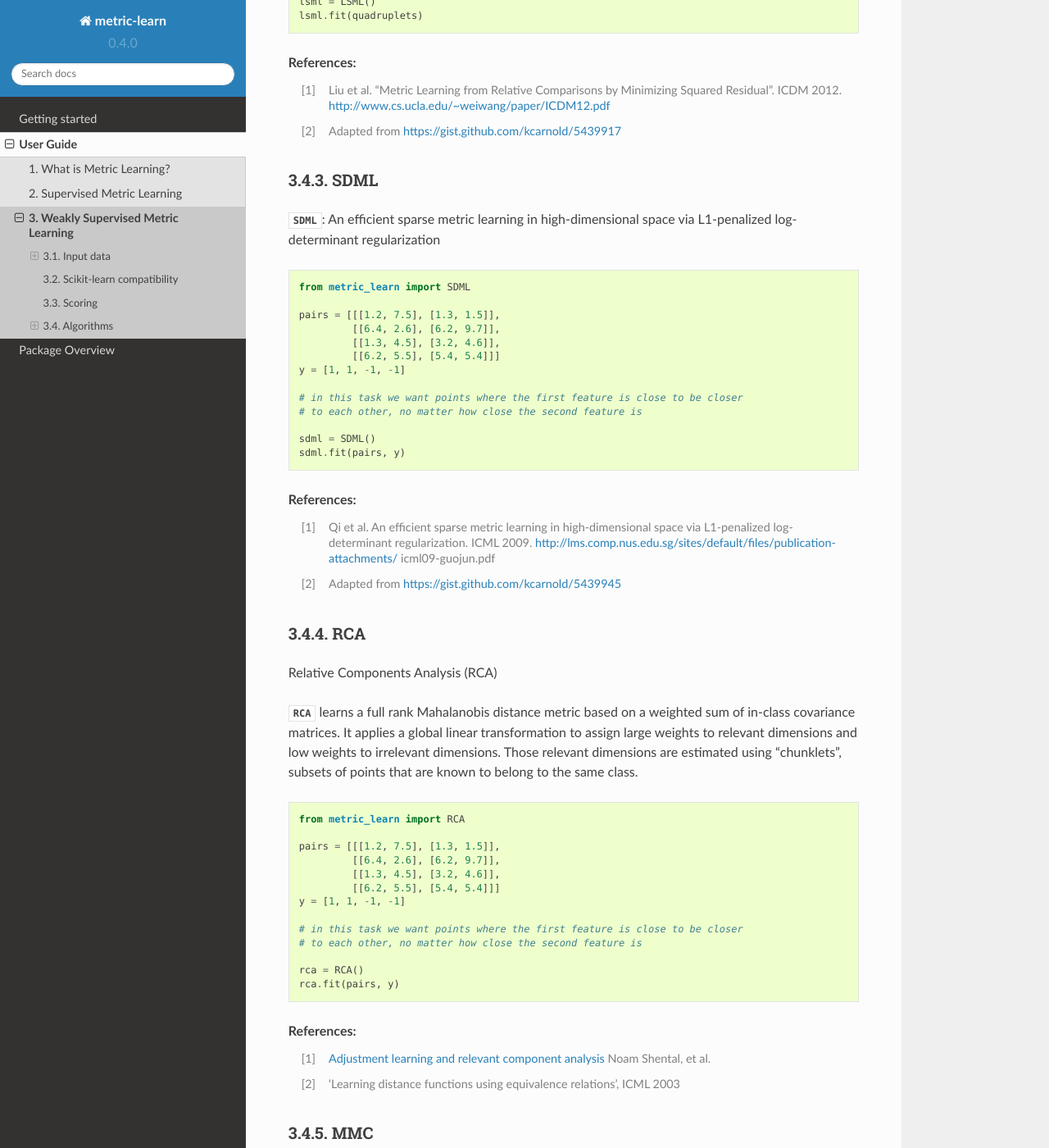
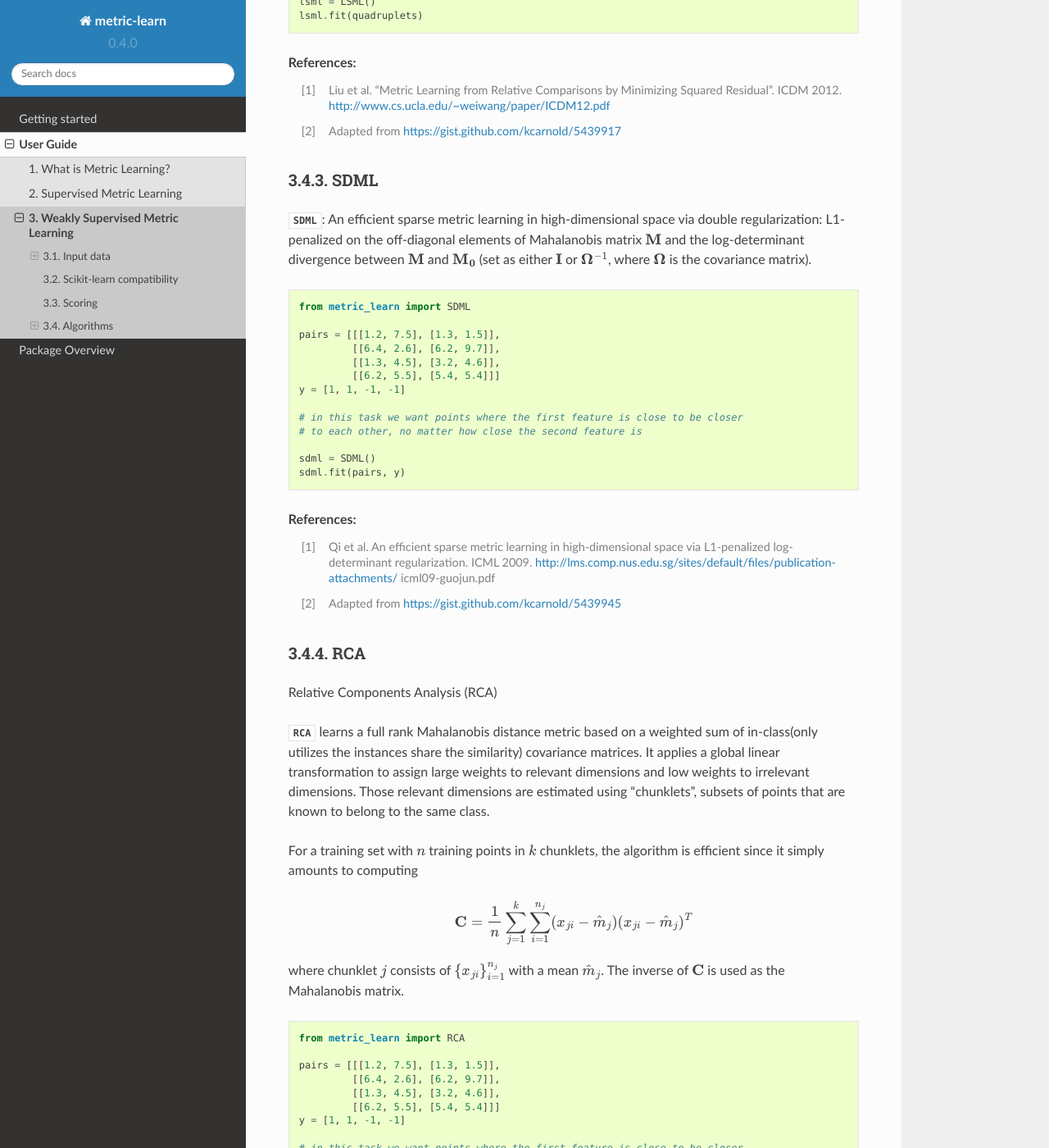
Before and after one commit to scikit-learn-contrib/metric-learn, a Sphinx documentation site: the page built from doc/weakly_supervised.rst, in a window 1280 px wide and 1400 px high, scrolled down 3855 px. Shown: the whole window at 82% size. Built offline with Sphinx 7.4.7 and the Read the Docs theme 2.0.0, drawn with Linux system fonts in a browser that asks for light colours; pages that are not in the unit, such as notebooks, are missing from menus; some of the changed text lies outside the part shown.

Commit message:
Update_Doc_hc

```diff
--- a/doc/weakly_supervised.rst
+++ b/doc/weakly_supervised.rst
@@ -229,7 +229,11 @@ SDML
 ----
 
 `SDML`: An efficient sparse metric learning in high-dimensional space via
-L1-penalized log-determinant regularization
+double regularization: L1-penalized on the off-diagonal elements of Mahalanobis
+matrix :math:`\mathbf{M}` and the log-determinant divergence between
+:math:`\mathbf{M}` and :math:`\mathbf{M_0}` (set as either :math:`\mathbf{I}`
+or :math:`\mathbf{\Omega}^{-1}`, where :math:`\mathbf{\Omega}` is the
+covariance matrix).
 
 .. topic:: Example Code:
 
@@ -266,10 +270,24 @@ RCA
 Relative Components Analysis (RCA)
 
 `RCA` learns a full rank Mahalanobis distance metric based on a weighted sum of
-in-class covariance matrices. It applies a global linear transformation to
-assign large weights to relevant dimensions and low weights to irrelevant
-dimensions. Those relevant dimensions are estimated using "chunklets", subsets
-of points that are known to belong to the same class.
+in-class(only utilizes the instances share the similarity) covariance matrices.
+It applies a global linear transformation to assign large weights to relevant
+dimensions and low weights to irrelevant dimensions. Those relevant dimensions
+are estimated using "chunklets", subsets of points that are known to belong to
+the same class.
+
+For a training set with :math:`n` training points in :math:`k` chunklets, the
+algorithm is efficient since it simply amounts to computing
+
+.. math::
+
+      \mathbf{C} = \frac{1}{n}\sum_{j=1}^k\sum_{i=1}^{n_j}(x_{ji}-\hat{m}_j)
+      (x_{ji}-\hat{m}_j)^T
+
+
+where chunklet :math:`j` consists of :math:`\{x_{ji}\}_{i=1}^{n_j}` with a
+mean :math:`\hat{m}_j`. The inverse of :math:`\mathbf{C}` is used as the
+Mahalanobis matrix.
 
 .. topic:: Example Code:
 
@@ -317,6 +335,20 @@ implicit assumptions of MMC is that all classes form a compact set, i.e.,
 follow a unimodal distribution, which restricts the possible use-cases of this
 method. However, it is one of the earliest and a still often cited technique.
 
+This is the first Mahalanobis distance learning method, the algorithm aims at
+maximizing the sum of distances between all the instances from the dissimilar
+set :math:`\mathbf{D}`, while constrains the sum of distances between examples
+from the similar set :math:`\mathbf{S}`.
+
+.. math::
+
+      \max_{\mathbf{M}\in\mathbb{S}_+^d}\sum_{(x_i, x_j)\in\mathbf{D}}
+      d_{\mathbf{M}}(x_i, x_j)\qquad \qquad \text{s.t.} \qquad
+      \sum_{(x'_i, x'_j)\in\mathbf{S}} d^2_{\mathbf{M}}(x'_i, x'_j) \leq 1
+
+
+
+
 .. topic:: Example Code:
 
 ::
```
Also changed, not shown: doc/supervised.rst (+49 -4 lines), 6 other files.
